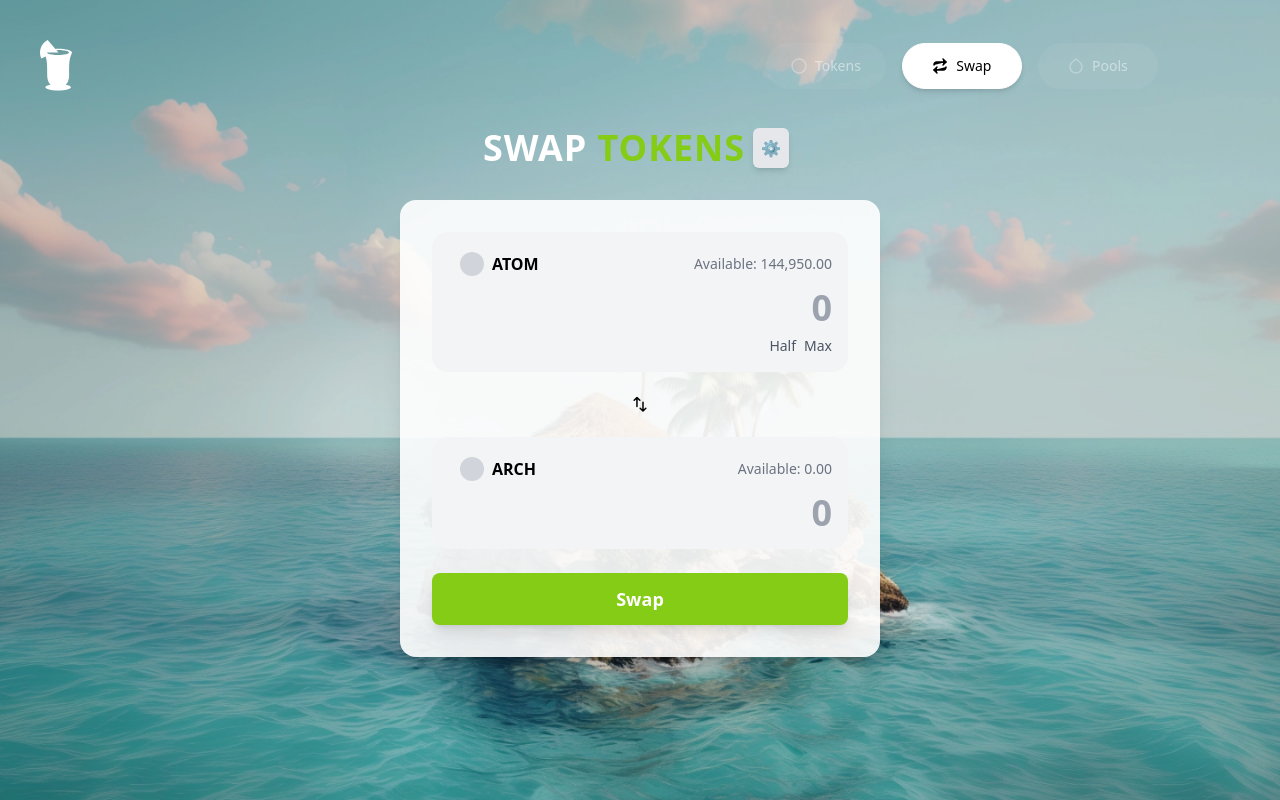
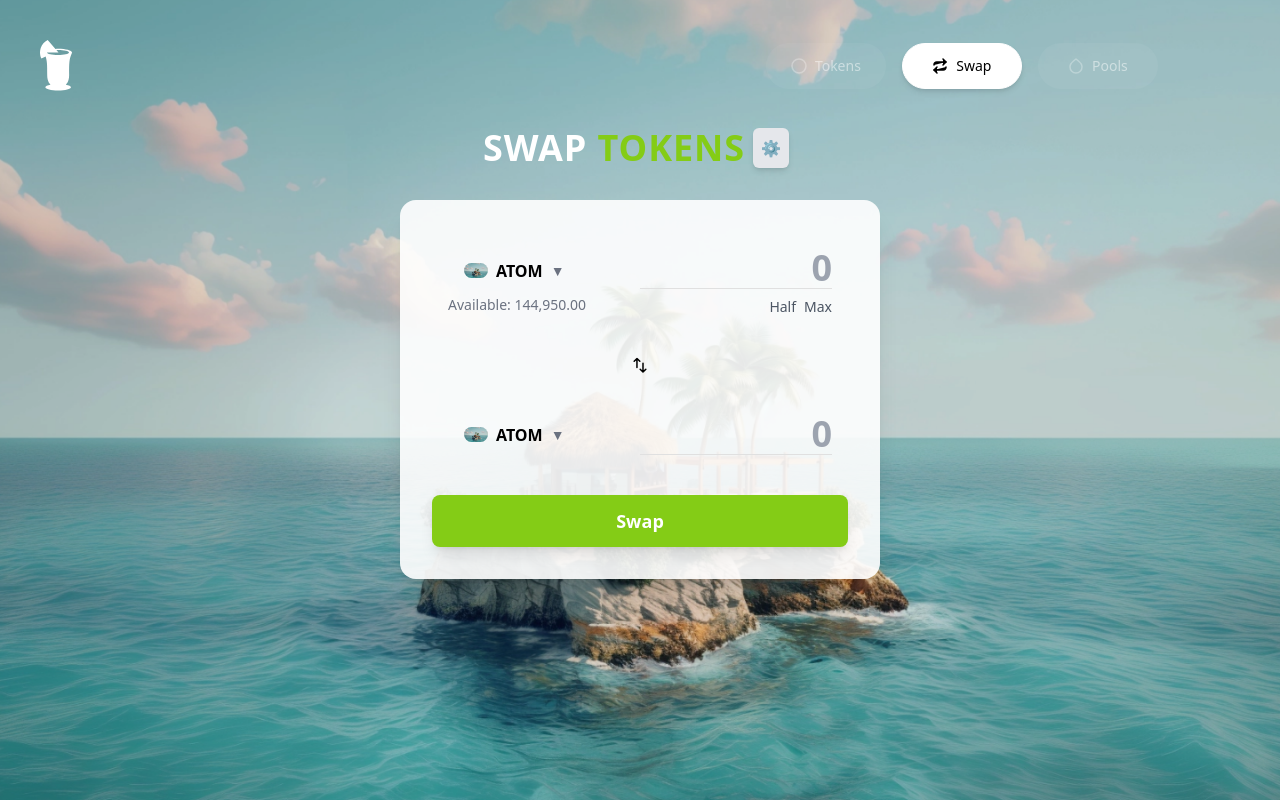
Before and after one commit to naftalimurgor/pinacolada, a Next.js app: page /swap in a window 1280 px wide. Shown: the top 800 px of the page. Built offline with nearby package versions, Linux system fonts and the light colour scheme.

Commit message:
swap UI fix

```diff
--- a/app/src/SwapInterface.tsx
+++ b/app/src/SwapInterface.tsx
@@ -6,9 +6,18 @@ import HeaderContent from './component/HeaderContent';
 import SwapUpDownIcon from './component/Icons/SwapUpDown';
 
 const TokenSelector = ({ token, balance }) => (
-  <div className="flex items-center space-x-2 bg-gray-100 rounded-full px-3 py-1">
-    <div className="w-6 h-6 bg-gray-300 rounded-full"></div>
+  <div className="flex items-center space-x-2 rounded-lg px-4 py-2 w-36">
+    <div className="flex items-center space-x-2">
+      <Image
+        src="/pinacoladaisland.png" // Add the image path for the token logo
+        alt={token}
+        width={24}
+        height={24}
+        className="rounded-full"
+      />
       <span className="font-semibold">{token}</span>
+      <span className="text-sm text-gray-500">▼</span> {/* Dropdown icon */}
+    </div>
   </div>
 );
 
@@ -41,9 +50,6 @@ const SwapInterface = () => {
         <HeaderContent />
       </div>
 
-      {/* Title and Settings Section */}
-
-
       {/* Main Swap Box */}
       <div className="relative z-10 flex flex-col items-center justify-center">
         <div className="relative z-10 flex justify-between items-center px-8 mb-6">
@@ -58,40 +64,51 @@ const SwapInterface = () => {
           {/* Token Inputs */}
           <div className="space-y-6">
             {/* First Token Input */}
-            <div className="bg-gray-100 rounded-2xl p-4 flex flex-col">
-              <div className="flex justify-between items-center mb-2">
+            <div className="rounded-2xl p-4 flex justify-between items-center">
+              {/* Token Selector and Available Balance (Left side) */}
+              <div className="flex flex-col items-start">
                 <TokenSelector token="ATOM" balance="144,950.00" />
-                <span className="text-sm text-gray-500">Available: 144,950.00</span>
+                <span className="text-sm text-gray-500 mt-1">Available: 144,950.00</span> {/* Balance text aligned to the left */}
               </div>
+
+              {/* Input and Half/Max Buttons (Right side) */}
+              <div className="w-1/2 flex flex-col items-end">
                 <input
                   type="text"
                   placeholder="0"
                   className="w-full bg-transparent text-4xl font-extrabold focus:outline-none text-right"
+                  style={{ borderBottom: '1px solid #E0E0E0' }}
                 />
-              <div className="flex justify-end space-x-2 mt-2">
+                <div className="flex space-x-2 mt-2">
                   <button className="text-sm text-gray-600 hover:underline">Half</button>
                   <button className="text-sm text-gray-600 hover:underline">Max</button>
+                </div>
               </div>
             </div>
 
             {/* Swap Icon */}
             <div className="flex justify-center my-2">
-              {/* <button className="p-2 bg-white rounded-full shadow-lg">🔄</button> */}
-              <SwapUpDownIcon/>
+              <SwapUpDownIcon />
             </div>
 
             {/* Second Token Input */}
-            <div className="bg-gray-100 rounded-2xl p-4 flex flex-col">
-              <div className="flex justify-between items-center mb-2">
-                <TokenSelector token="ARCH" balance="0.00" />
-                <span className="text-sm text-gray-500">Available: 0.00</span>
+            <div className="rounded-2xl p-4 flex justify-between items-center">
+              {/* Token Selector and Available Balance (Left side) */}
+              <div className="flex flex-col items-start">
+                <TokenSelector token="ATOM" balance="144,950.00" />
               </div>
+
+              {/* Input and Half/Max Buttons (Right side) */}
+              <div className="w-1/2 flex flex-col items-end">
                 <input
                   type="text"
                   placeholder="0"
                   className="w-full bg-transparent text-4xl font-extrabold focus:outline-none text-right"
+                  style={{ borderBottom: '1px solid #E0E0E0' }}
                 />
               </div>
+            </div>
+
           </div>
 
           {/* Swap Button */}
@@ -141,7 +158,7 @@ const SwapInterface = () => {
           </div>
         )}
       </div>
-    </div>
+    </div >
   );
 };
 
```
Lines whose indentation alone changed are shown as unchanged.
